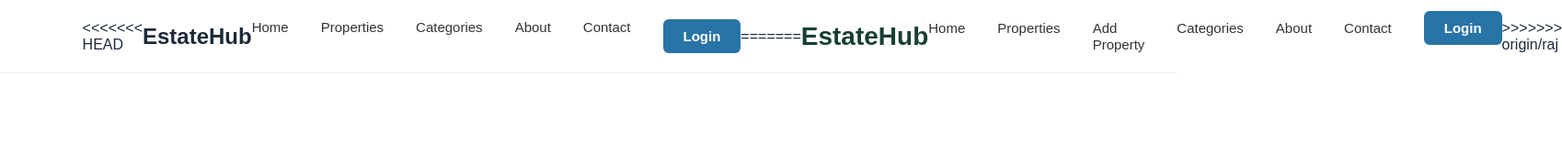
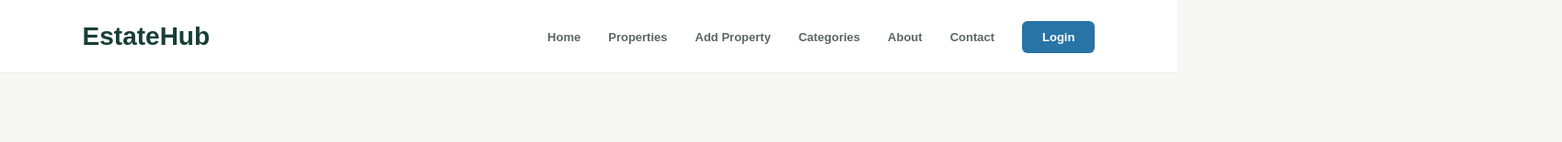
Before and after one commit to p72322785-star/Real-Estate-Property-Management-Platform, a plain HTML site: page contact.html in a window 1280 px wide. Shown: the top 155 px of the page at 92% size, 1698 px wide, since content can reach past the window. Drawn offline with Linux system fonts and the light colour scheme.

Commit message:
remaining changes

```diff
--- a/contact.html
+++ b/contact.html
@@ -11,18 +11,6 @@
 
     <header>
         <nav class="navbar">
-<<<<<<< HEAD
-            <h2>EstateHub</h2>
-            <button class="menu-toggle" id="menuToggle"aria-label="Toggle navigation" aria-expanded="false">☰            </button>
-                    <div class="nav-links">
-                        <a href="index.html">Home</a>
-                        <a href="../member2/properties.html">Properties</a>
-                        <a href="index.html#categories">Categories</a>
-                        <a href="about.html">About</a>
-                        <a href="contact.html">Contact</a>
-                        <a href="../member4/login.html" class="login-btn">Login</a>
-                    </div>
-=======
             <div class="logo">EstateHub</div>
             <ul class="nav-links">
                 <li><a href="index.html">Home</a></li>
@@ -33,7 +21,6 @@
                 <li><a href="contact.html">Contact</a></li>
                 <li><a href="member4/login.html" class="login-btn">Login</a></li>
             </ul>
->>>>>>> origin/raj
         </nav>
     </header>
 
--- a/style.css
+++ b/style.css
@@ -1029,10 +1029,11 @@ footer {
     font-weight: 600;
     transition: background 0.3s ease, transform 0.3s ease;
 }
-
 .contact-agent-btn:hover {
     background: #b18b4a;
     transform: translateY(-2px);
+}
+
 :root {
   /* Ink-on-survey-paper palette: deep navy drafting ink, cool paper,
      verdigris for actions, brass reserved for saved/starred items only. */
```
Also changed, not shown: index.html (+77 -26 lines).
